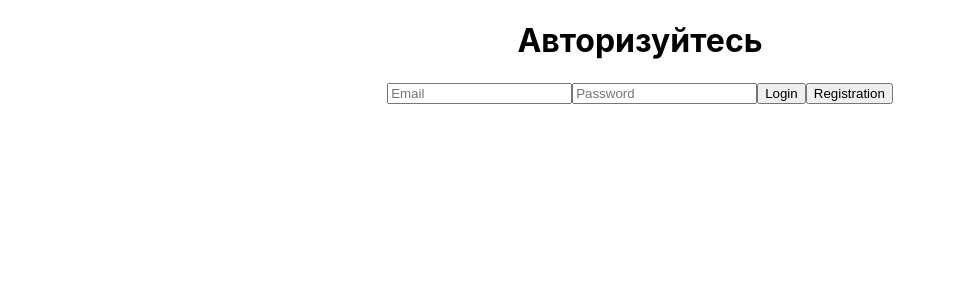
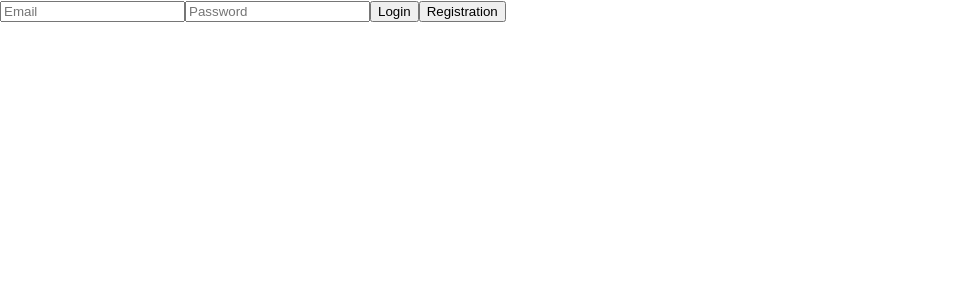
Before and after one commit to pavlkod/extended_auth, a React (Create React App) app in the folder client/: page / in a window 1280 px wide. Shown: the top 300 px of the page, without its empty margins (0-956 px from the left). Built offline with nearby package versions, Linux system fonts and the light colour scheme.

Commit message:
Check login

```diff
--- a/client/src/App.tsx
+++ b/client/src/App.tsx
@@ -1,3 +1,4 @@
+import { observer } from "mobx-react-lite";
 import React, { FC, useContext, useEffect } from "react";
 import "./App.css";
 import LoginForm from "./components/LoginForm";
@@ -11,12 +12,16 @@ const App: FC = () => {
       store.chechAuth();
     }
   }, []);
+  //check store.isLoading
+  if (!store.isAuth) {
+    return <LoginForm />;
+  }
   return (
     <div className="App">
       <h1>{store.isAuth ? "Пользователь авторизован" : "Авторизуйтесь"}</h1>
-      <LoginForm />
+      <button onClick={() => store.logout()}>Exit</button>
     </div>
   );
 };
 
-export default App;
+export default observer(App);
```
